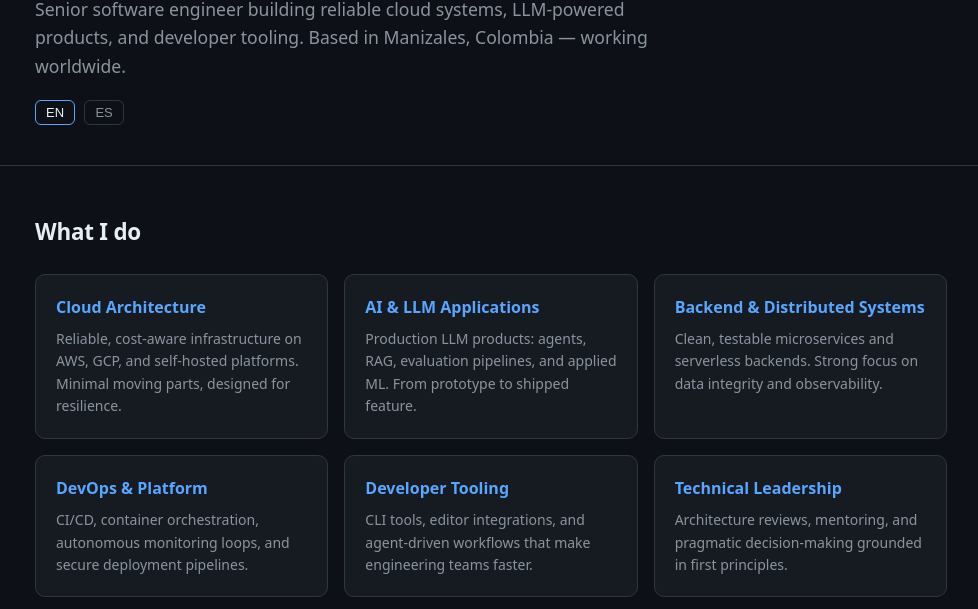
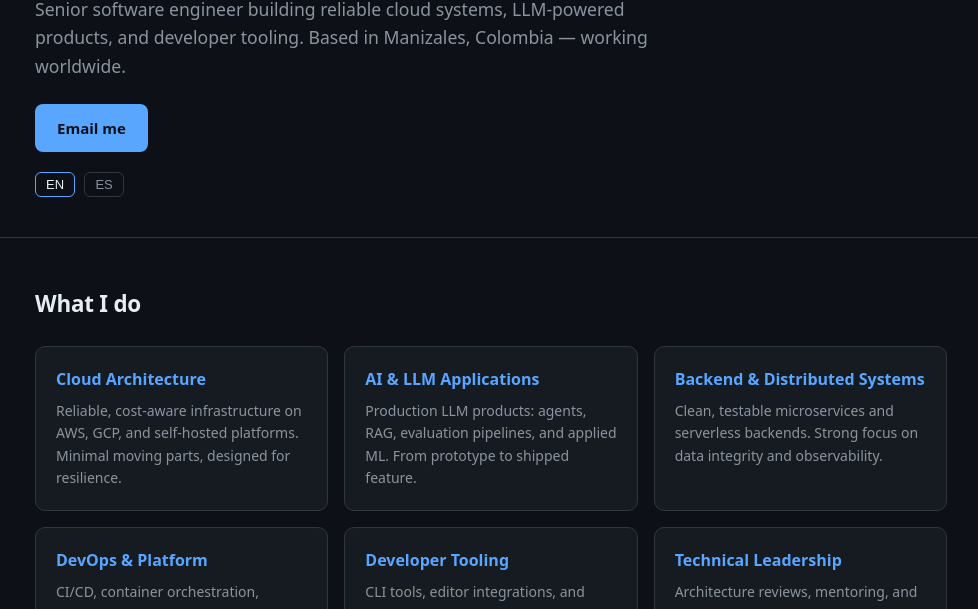
Before and after one commit to AsgardMuninn/juanjosegongi-dev, a plain HTML site: page index.html in a window 1280 px wide. Both pictures are taken after a click on the button "EN". Shown: the part 191-800 px from the top of the page, without its empty margins (149-1127 px from the left). Drawn offline with Linux system fonts and the light colour scheme.

Commit message:
feat(ux): add primary hero CTA (Email me) with 48px touch target
Laws of UX audit (Hick/Fitts/Peak-End): the only conversion path on the
page was three 14px inline links (22px tall) below the fold, and the
'available for consulting' badge was a passive label with no action.
Hero now exposes one primary action, bilingual (EN/ES), 48px tall,
7.49:1 contrast, visible focus ring; existing links stay secondary.

```diff
--- a/index.html
+++ b/index.html
@@ -33,6 +33,10 @@
   .contact{margin-top:16px;display:flex;gap:16px;flex-wrap:wrap}
   .contact a{color:var(--accent);text-decoration:none;font-size:14px}
   .contact a:hover{text-decoration:underline}
+  .cta-row{margin-top:24px}
+  .btn-primary{display:inline-flex;align-items:center;min-height:48px;padding:12px 22px;border-radius:8px;background:var(--accent);color:#0d1117;font-size:15px;font-weight:650;text-decoration:none;transition:filter .15s ease}
+  .btn-primary:hover{filter:brightness(1.1)}
+  .btn-primary:focus-visible{outline:3px solid var(--text);outline-offset:3px}
   footer{padding:32px 0;color:var(--muted);font-size:13px;text-align:center}
   .hidden{display:none}
 </style>
@@ -43,6 +47,9 @@
     <span class="badge">Available for consulting &amp; contract work</span>
     <h1>Juan José <span class="accent">González</span></h1>
     <p class="sub">Senior software engineer building reliable cloud systems, LLM-powered products, and developer tooling. Based in Manizales, Colombia — working worldwide.</p>
+    <div class="cta-row">
+      <a class="btn-primary" href="mailto:hola@juanjosegongi.dev"><span class="i18n-en">Email me</span><span class="i18n-es hidden">Escríbeme</span></a>
+    </div>
     <div class="lang-toggle">
       <button id="ln-en" class="active" onclick="setLang('en')">EN</button>
       <button id="ln-es" onclick="setLang('es')">ES</button>
@@ -128,6 +135,8 @@
     document.getElementById('page-es').classList.toggle('hidden', l!=='es');
     document.getElementById('ln-en').classList.toggle('active', l==='en');
     document.getElementById('ln-es').classList.toggle('active', l==='es');
+    document.querySelectorAll('.i18n-en').forEach(function(el){el.classList.toggle('hidden', l!=='en')});
+    document.querySelectorAll('.i18n-es').forEach(function(el){el.classList.toggle('hidden', l!=='es')});
   }
   document.getElementById('year').textContent = new Date().getFullYear();
 </script>
```
